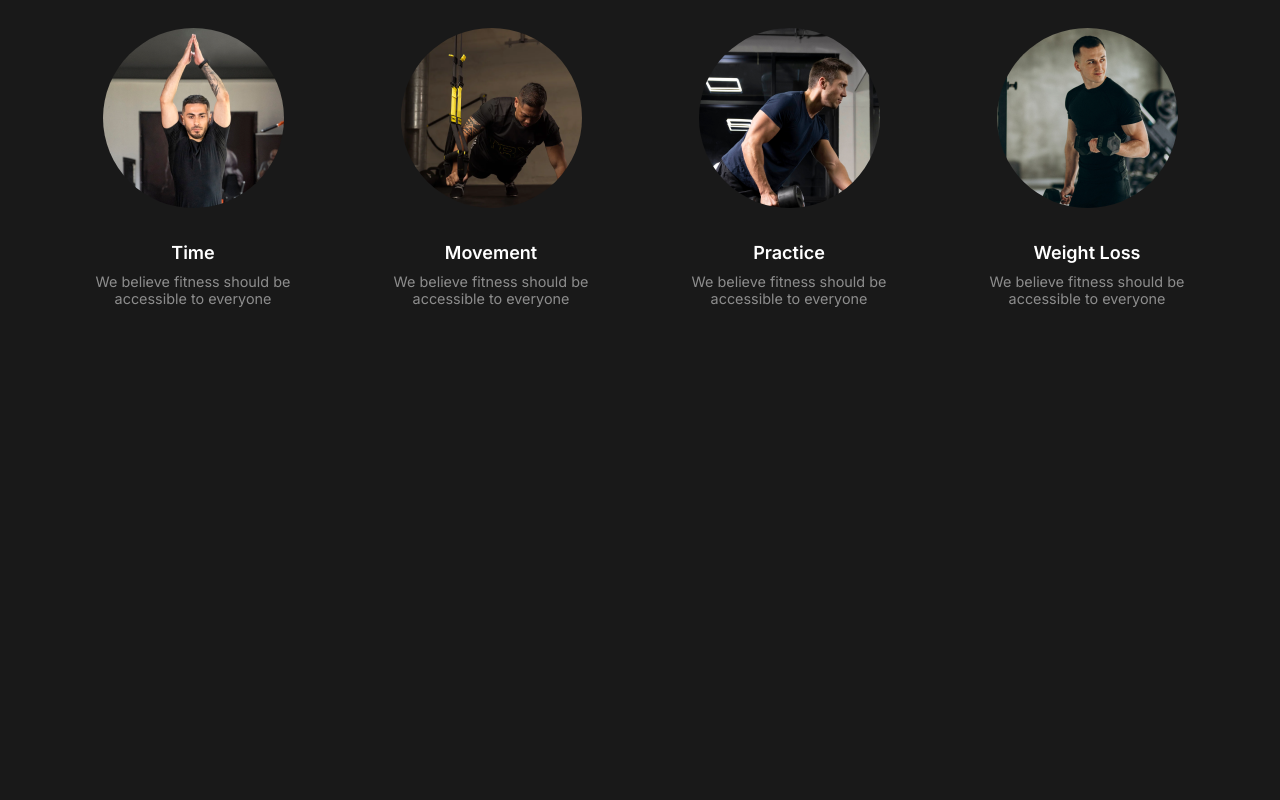
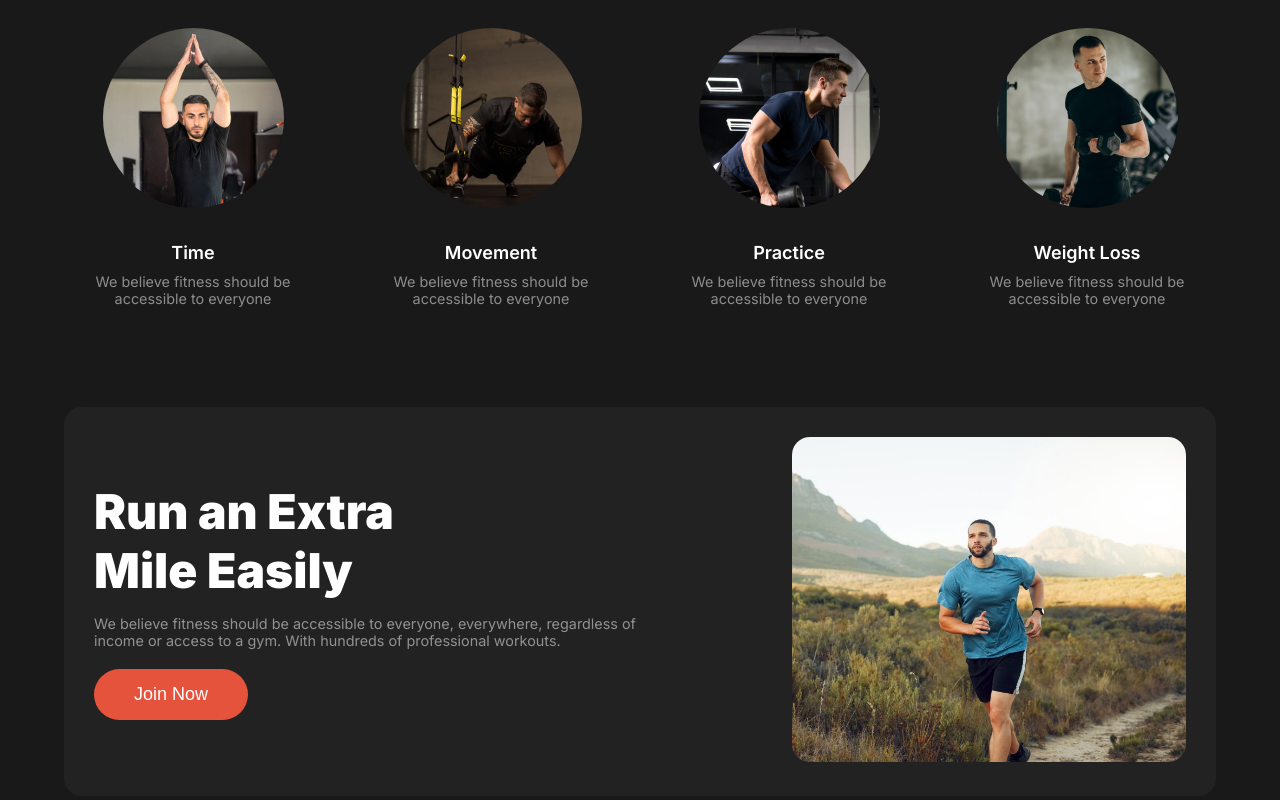
Before and after one commit to Jollypru/Assignment-2, a plain HTML site: page index.html in a window 1280 px wide. Shown: the part 916-1716 px from the top of the page. Before the commit the page ends 1223 px from the top, so only its background shows below. Drawn offline with Linux system fonts and the light colour scheme.

Commit message:
added running activity section and made responsive

```diff
--- a/index.html
+++ b/index.html
@@ -36,8 +36,8 @@
     </header>
     <main>
         <section class="change-your-habit">
-            <div class="title">Change Your Habits</div>
-            <div class="description">We believe fitness should be accessible to everyone, everywhere, regardless of income or access to a gym.</div>
+            <h4 class="title">Change Your Habits</h4>
+            <p class="description">We believe fitness should be accessible to everyone, everywhere, regardless of income or access to a gym.</p>
             <div class="cards">
                 <div class="card-1">
                     <img src="images/image 2.png" alt="">
@@ -61,6 +61,16 @@
                 </div>
             </div>
         </section>
+        <section class="running-activity">
+            <div class="info">
+                <h4 class="title">Run an Extra <br> Mile Easily</h4>
+                <p class="description">We believe fitness should be accessible to everyone, everywhere, regardless of income or access to a gym. With hundreds of professional workouts.</p>
+                <button class="btn-primary">Join Now</button>
+            </div>
+            <div class="running-image">
+                <img src="images/run - Copy.jpg" alt="">
+            </div>
+        </section>
     </main>
     <footer>
 
--- a/styles/style.css
+++ b/styles/style.css
@@ -126,8 +126,24 @@
     margin-top: 30px;
     margin-bottom: 10px;
   }
+
+  .running-activity{
+    max-width: 90%;
+    display: flex;
+    justify-content: space-around;
+    align-items: center;
+    gap: 150px;
+    border-radius: 18px;
+    background: rgb(34, 34, 34);
+    margin: 100px auto;
+    padding: 30px;
+  }
+  .running-image img{
+    width: 100%;
+    border-radius: 18px;
+  }
   @media screen and (max-width: 576px) {
-    .cards{
+    .cards, .running-activity{
       flex-direction: column;
     }
     .list-items{
@@ -148,9 +164,18 @@
     .banner-title{
       font-size: 2.25rem;
     }
+    .title{
+      font-size: 2rem;
+    }
     .btn{
       display: flex;
       flex-direction: row;
       margin-bottom: 0;
     }
+    .running-activity{
+      gap: 30px;
+    }
+    .info button{
+      width: 100%;
+    }
   }
```
Also changed, not shown: images/run - Copy.jpg (added).
